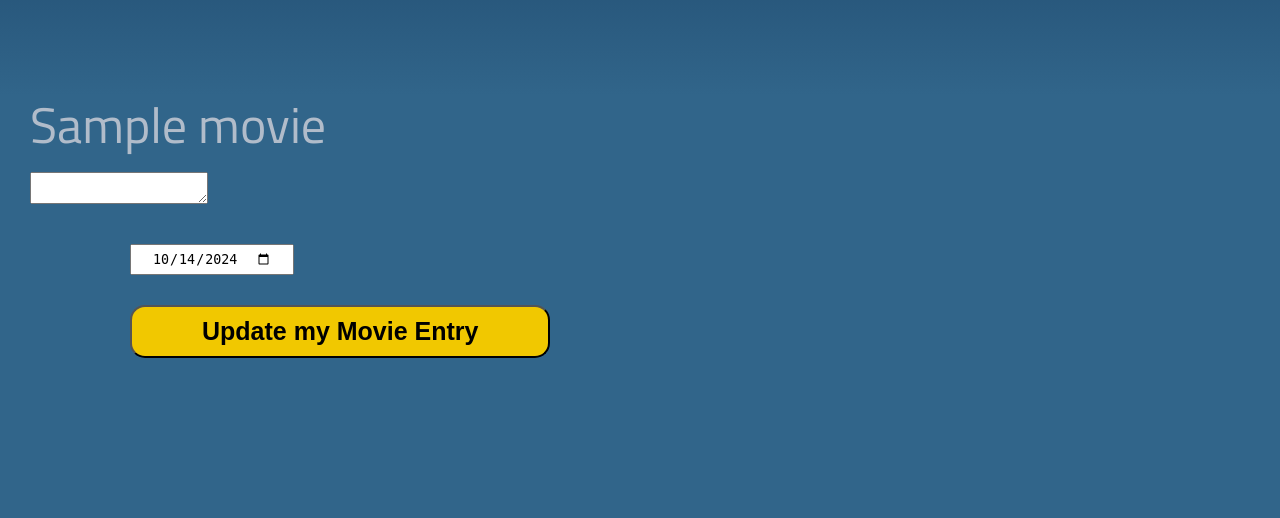
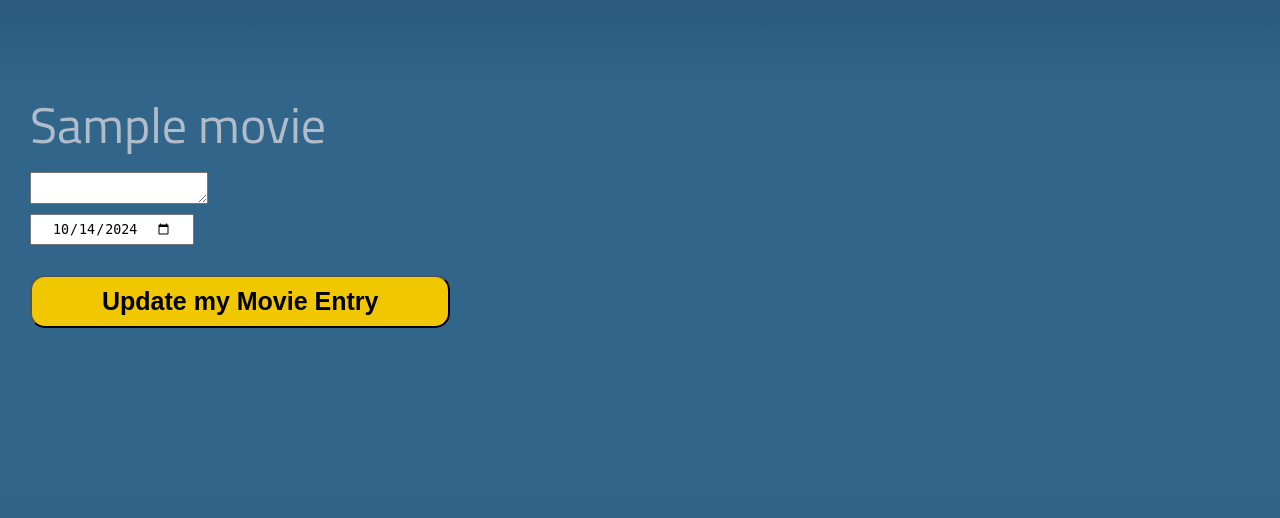
Before and after one commit to rachelcluke/my-MDb, a Flask app: page /edit-movie/1 in a window 1280 px wide. Shown: the part 327-845 px from the top of the page. After the commit the page ends 655 px from the top, so only its background shows below. Run offline with Flask 2, Linux system fonts and the light colour scheme; tables that the repository leaves empty hold one stand-in row (values such as "Sample post").

Commit message:
media query 2+3: remove input margins

```diff
--- a/my_mdb/static/css/style.css
+++ b/my_mdb/static/css/style.css
@@ -442,10 +442,6 @@ dialog p {
         padding-bottom: 8rem;
     }
 
-    form input {
-        margin: 1rem 10rem 1rem 10rem;
-    }
-
     .login-btn, .register-btn {
         padding: 1rem 7rem 1rem 7rem;
         letter-spacing: -10%;
@@ -466,15 +462,6 @@ dialog p {
 
     #community-main-title {
         padding-bottom: 10%;
-    }
-
-    /*Add Movie Form*/
-    #form-add {
-        margin-left: -10rem;
-    }
-
-    #add-movie-review-row {
-        padding-left: 10rem;
     }
 
 }
@@ -568,10 +555,6 @@ dialog p {
         padding-bottom: 8rem;
     }
 
-    form input {
-        margin: 2rem 10rem 2rem 10rem;
-    }
-
     .login-btn, .register-btn {
         padding: 1rem 15rem 1rem 15rem;
         letter-spacing: -10%;
--- a/my_mdb/templates/components/form-edit.html
+++ b/my_mdb/templates/components/form-edit.html
@@ -6,10 +6,10 @@
         <div class="row form-add-row">
             {{ form.movie_review }}
         </div>
-        <div class="row form-add-row" id="add-date-row">
+        <div class="row form-add-row" id="edit-date-row">
             {{ form.view_date(id="datefield", type='date', min='1960-01-01', max='2050-13-13', onclick="formatDateField(this)") }}
         </div>
-        <div class="row form-add-row">
+        <div class="row form-add-row" id="edit-submit-row">
             {{ form.submit(class="register-btn")}}
         </div>
     </form>
```
